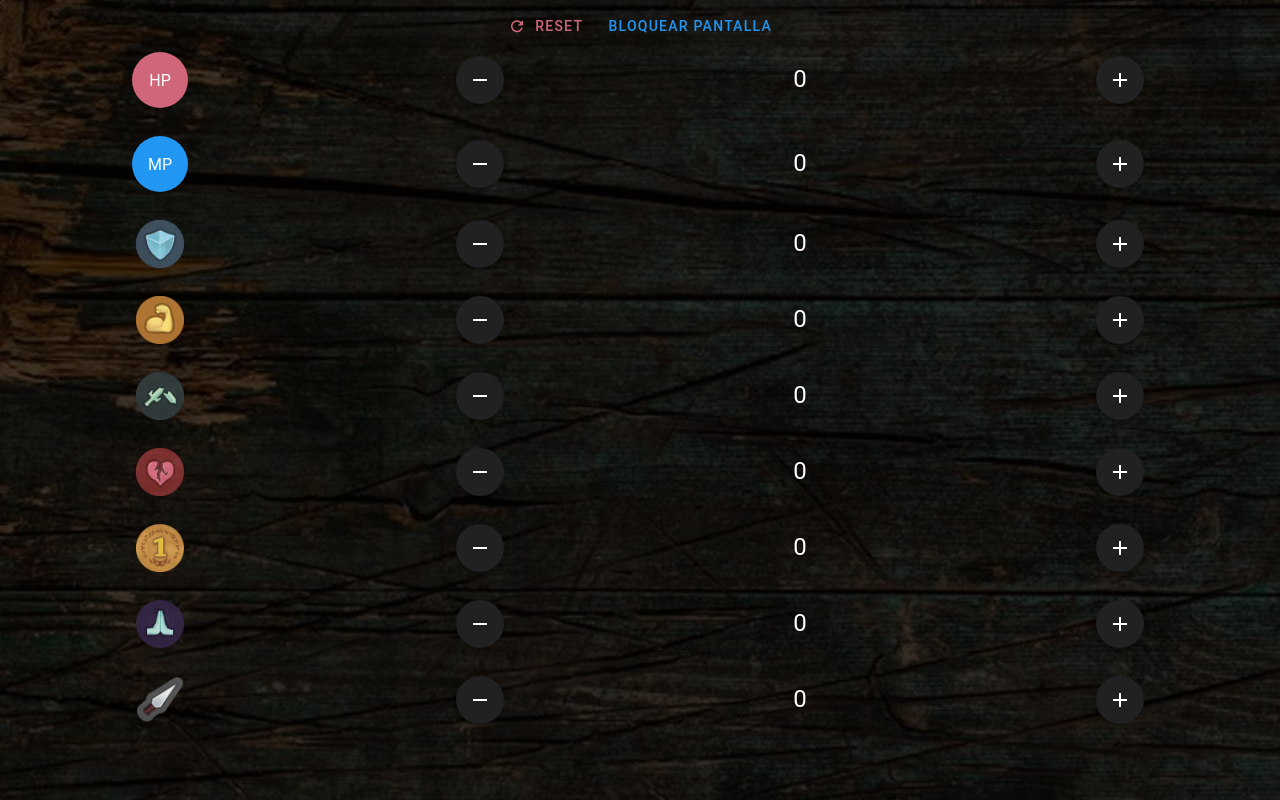
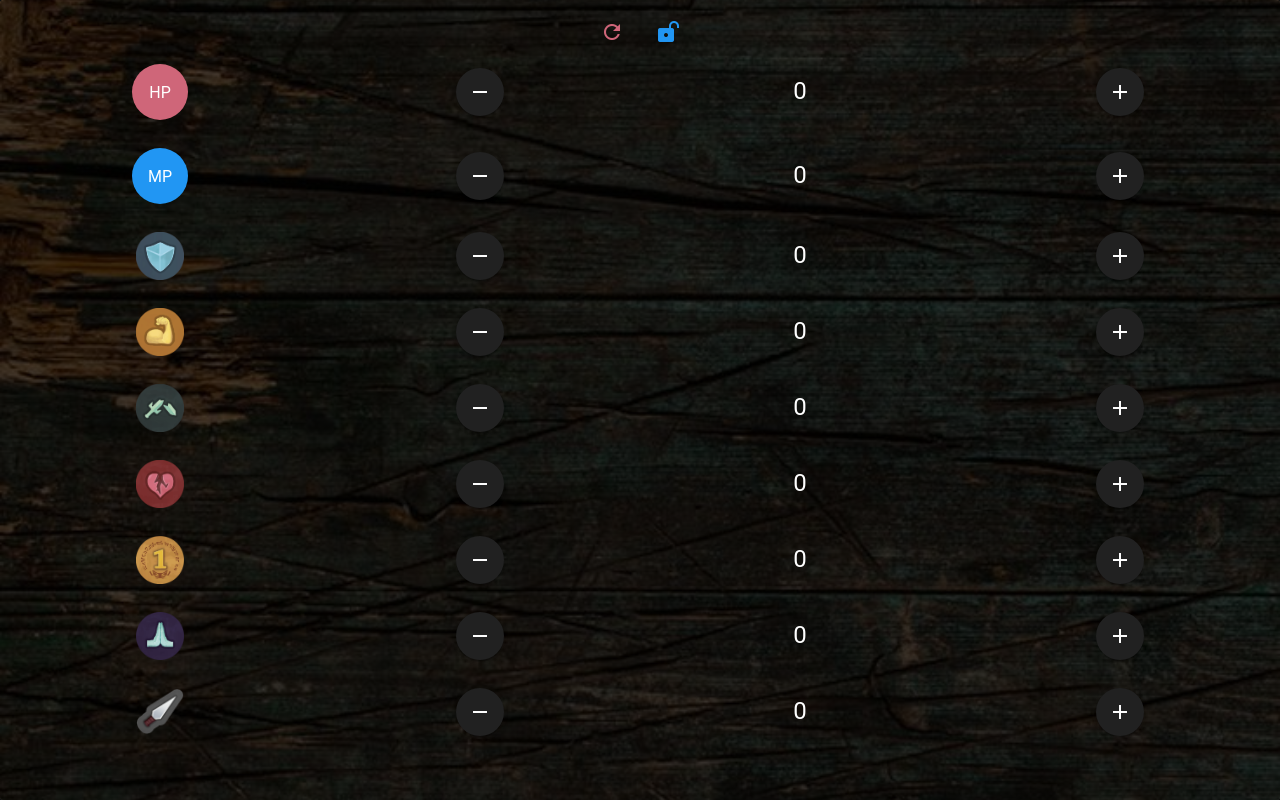
Before and after one commit to sschuchinsky/stshelper, a Vue app: page / in a window 1280 px wide. Built offline with nearby package versions, Linux system fonts and the light colour scheme; a small style sheet from the web is missing.

Commit message:
reset button y mejoras en el wake lock

```diff
--- a/src/App.vue
+++ b/src/App.vue
@@ -7,7 +7,7 @@
         </template>
 
         <v-card-actions class="justify-center">
-          <v-btn color="error" @click="store.clearAll" prepend-icon="mdi-refresh"> Reset </v-btn>
+          <reset-button></reset-button>
           <wake-lock></wake-lock>
         </v-card-actions>
 
@@ -23,6 +23,7 @@
 
 <script setup lang="ts">
 import Counter from './components/Counter.vue';
+import ResetButton from './components/ResetButton.vue';
 import WakeLock from './components/WakeLock.vue';
 import { useAppStore } from './stores/app.store';
 import table from '@/assets/table.png'
--- /dev/null
+++ b/src/components/ResetButton.vue
@@ -0,0 +1,35 @@
+<template>
+  <v-btn color="error" icon="mdi-refresh" @click="openDialog"></v-btn>
+
+  <v-dialog v-model="showConfirm" max-width="400">
+    <v-card>
+      <v-card-title class="text-h5">
+        ¿Confirmar reinicio?
+      </v-card-title>
+      <v-card-actions>
+        <v-spacer></v-spacer>
+        <v-btn variant="text" @click="showConfirm = false">
+          Cancelar
+        </v-btn>
+        <v-btn color="error" variant="elevated" @click="confirmReset">
+          Sí, borrar todo
+        </v-btn>
+      </v-card-actions>
+    </v-card>
+  </v-dialog>
+</template>
+
+<script setup lang="ts">
+import { ref } from 'vue';
+import { useAppStore } from '@/stores/app.store';
+
+const store = useAppStore();
+const showConfirm = ref(false);
+
+const confirmReset = () => {
+  store.clearAll();
+  showConfirm.value = false;
+};
+
+const openDialog = () => showConfirm.value = true
+</script>
--- a/src/components/WakeLock.vue
+++ b/src/components/WakeLock.vue
@@ -1,12 +1,12 @@
 <template>
-  <v-btn :color="wakeLock ? 'success' : 'primary'" @click="requestWakeLock">
-    {{ wakeLock ? 'Pantalla Bloqueada' : 'Bloquear Pantalla' }}
+  <v-btn :icon="wakeLock ? 'mdi-lock' : 'mdi-lock-open-variant'" :color="wakeLock ? 'success' : 'primary'"
+    @click="requestWakeLock">
   </v-btn>
 
-  <v-snackbar v-model="showSnackbar" color="error" timeout="4000">
+  <v-snackbar v-model="showSnackbar" :color="snackbarColor" timeout="4000" timer="white">
     {{ snackbarMessage }}
     <template v-slot:actions>
-      <v-btn variant="text" @click="showSnackbar = false">Cerrar</v-btn>
+      <v-btn variant="text" @click="showSnackbar = false" icon="mdi-close"></v-btn>
     </template>
   </v-snackbar>
 </template>
@@ -15,7 +15,9 @@
 import { ref, onMounted, onUnmounted } from 'vue';
 
 const wakeLock = ref<WakeLockSentinel | null>(null);
+
 const showSnackbar = ref(false);
+const snackbarColor = ref('')
 const snackbarMessage = ref('');
 
 const requestWakeLock = async () => {
@@ -26,8 +28,12 @@ const requestWakeLock = async () => {
       wakeLock.value.addEventListener('release', () => {
         wakeLock.value = null;
       });
+      snackbarMessage.value = 'Pantalla siempre encendida.';
+      snackbarColor.value = 'info'
+      showSnackbar.value = true;
     } else {
       snackbarMessage.value = 'Tu navegador no soporta Wake Lock para mantener la pantalla encendida.';
+      snackbarColor.value = 'error'
       showSnackbar.value = true;
     }
   } catch (err: any) {
```
